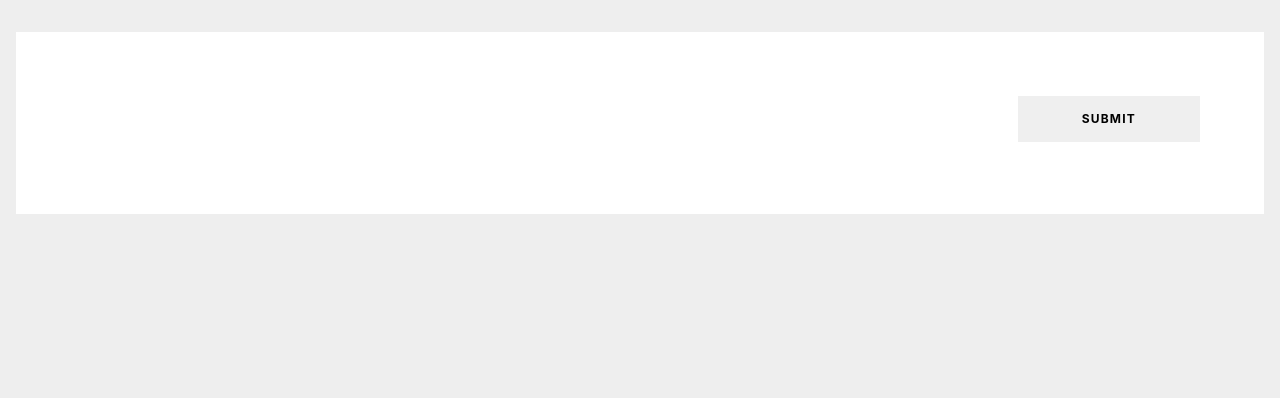
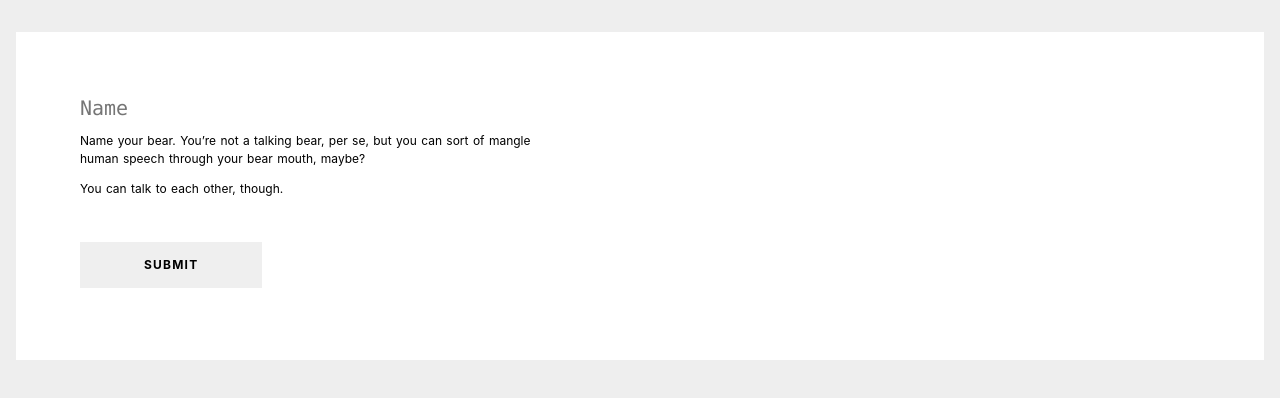
Before and after one commit to stormwarning/honeyware, a Nuxt app: page /bear in a window 1280 px wide. Shown: the top 398 px of the page. Built offline with nearby package versions, Linux system fonts and the light colour scheme; a web font is replaced by a local one.

Commit message:
🎨 Update Create form layout

```diff
--- a/pages/bear/index.vue
+++ b/pages/bear/index.vue
@@ -1,14 +1,23 @@
 <template>
     <section class="cf pa3 pt4 mw9 center">
         <form
-            class="flex w-100 pa4-m pa5-l mb3 mb5-l bg-white"
+            class="w-100 pa4-m pa5-l mb3 mb5-l bg-white"
             @submit.prevent="processSave"
         >
-            <v-input
-                v-model="selectedCharacter.handle"
-                class="f4 outline-0"
-                type="text"
-            />
+            <fieldset class="pa0 ma0 mb4 bn measure">
+                <v-input
+                    v-model="selectedCharacter.handle"
+                    class="f4 outline-0"
+                    type="text"
+                    placeholder="Name"
+                />
+                <p class="f7">
+                    Name your bear. You’re not a talking bear, per se, but you
+                    can sort of mangle human speech through your bear mouth,
+                    maybe?
+                </p>
+                <p class="f7">You can talk to each other, though.</p>
+            </fieldset>
             <button
                 class="f7 tracked b link dim ph3 ph5 pv3 mb2 dib bn pointer ttu"
                 type="submit"
```
